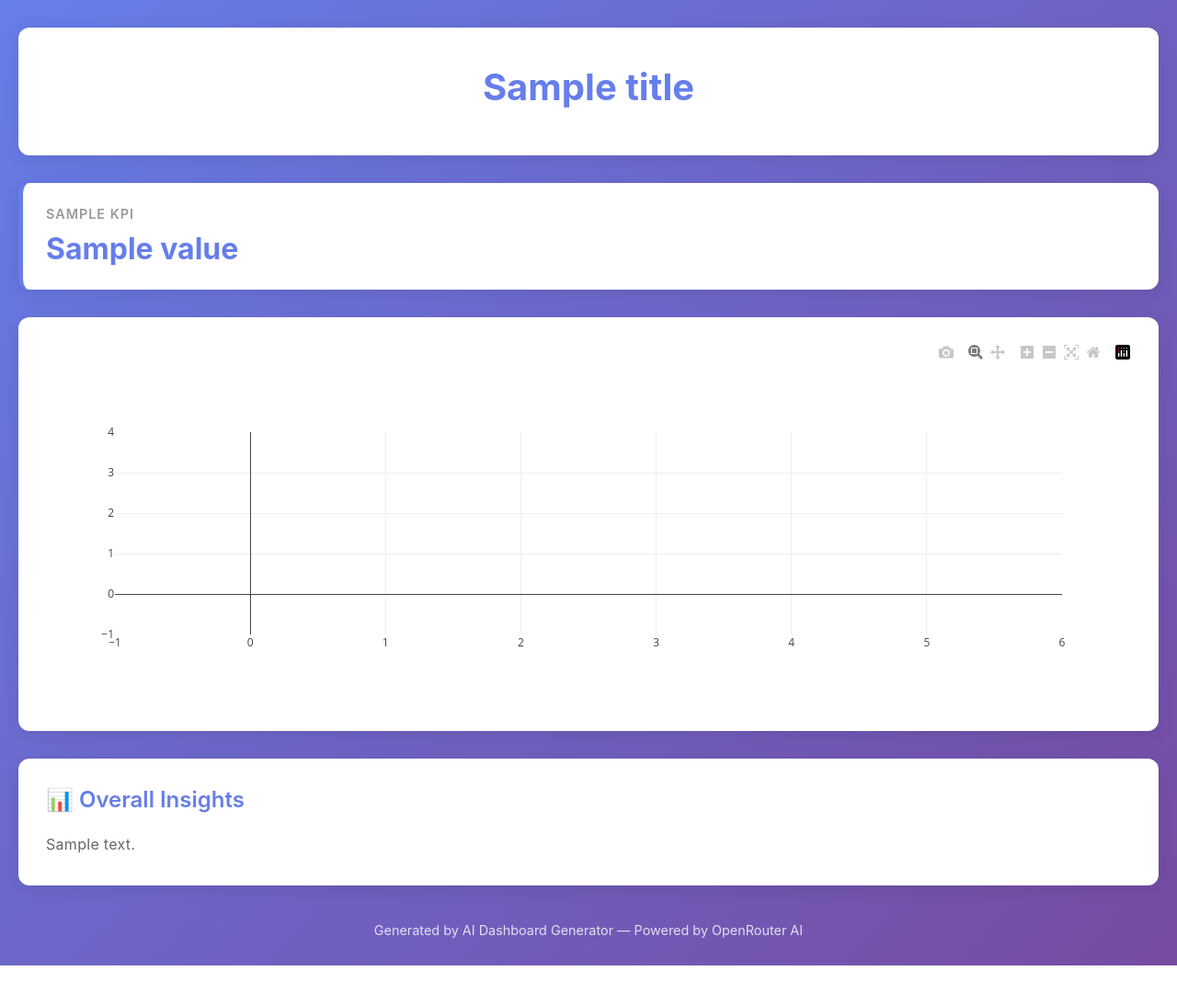
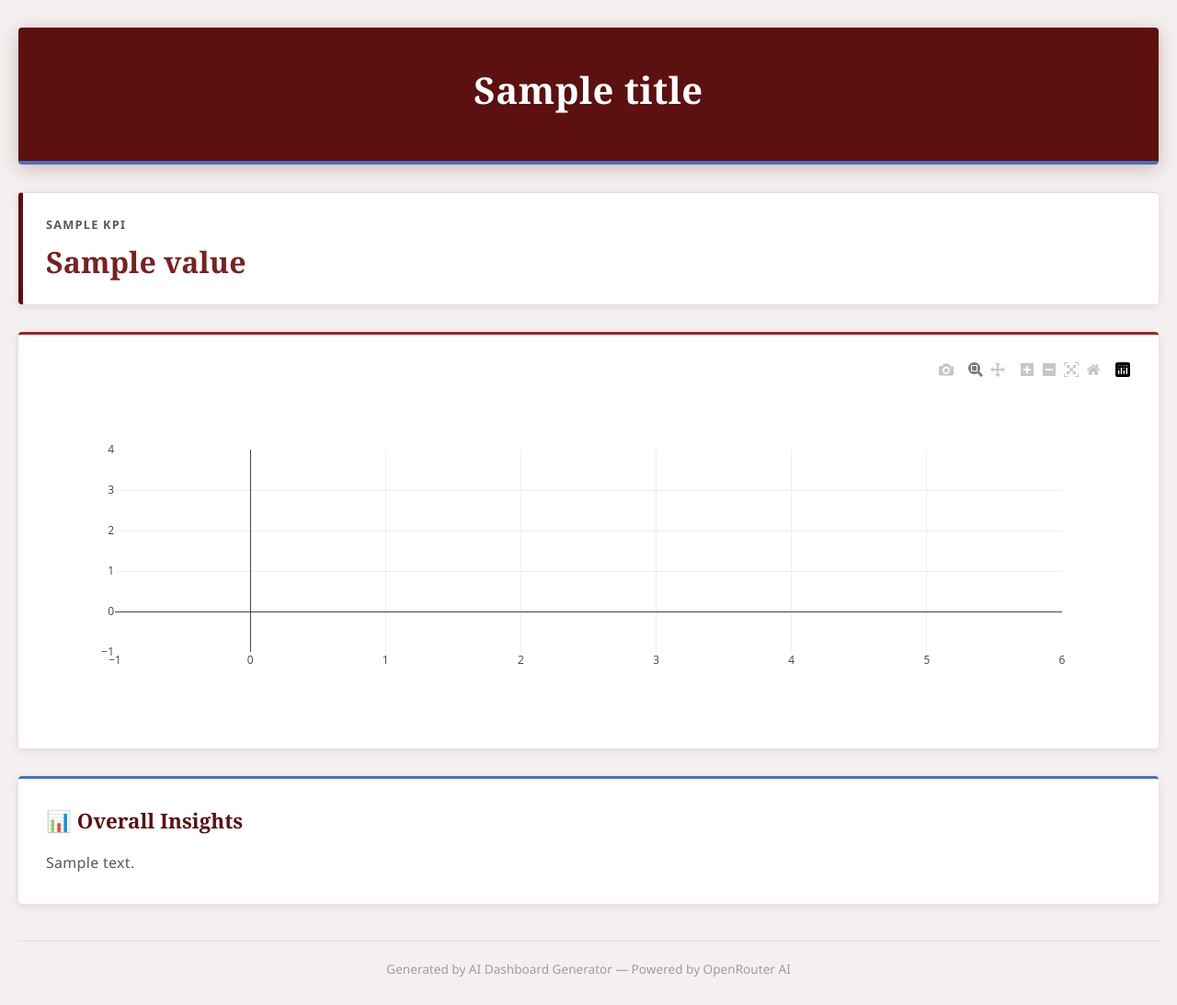
Before and after one commit to MyNguyen1162001/ai-dashboard-data, a Python web app: template ai_dashboard/templates/dashboard.html in a window 1280 px wide. Shown: the whole page at 92% size. Before the commit the page ends 1050 px from the top, so only its background shows below. Run offline with Jinja, Linux system fonts and the light colour scheme; the template is opened without the code that fills it: most values are stand-ins (such as "Sample title", 1, 10 or a date in 2020); some libraries are stand-ins or nearby versions.

Commit message:
Apply Tumble Road Red Blue theme to dashboard HTML builder
Replaces purple gradient theme with a maroon/red-blue palette extracted
from the Tumble Road Power BI theme — dark maroon header, serif title
font (Georgia), alternating red/blue KPI card accents, and warm off-white
background. Also updates app.py to load model options from env vars and
refreshes README docs accordingly.

Co-Authored-By: Claude Sonnet 4.6 <noreply@anthropic.com>

```diff
--- a/ai_dashboard/templates/dashboard.html
+++ b/ai_dashboard/templates/dashboard.html
@@ -6,6 +6,34 @@
     <title>{{ title }}</title>
     <script src="https://cdn.plot.ly/plotly-latest.min.js"></script>
     <style>
+        /* ── Tumble Road Red Blue Theme ── */
+        :root {
+            --red-darkest:   #5C1010;
+            --red-dark:      #7B2020;
+            --red-mid:       #9B2323;
+            --red-accent:    #C00000;
+            --salmon:        #D4856A;
+            --peach:         #E8B09A;
+            --row-alt:       #FAE8E8;
+
+            --blue-navy:     #1F3864;
+            --blue-mid:      #2E75B6;
+            --blue:          #4472C4;
+            --blue-light:    #9DC3E6;
+
+            --gray-light:    #C9C9C9;
+            --gray-mid:      #9E9E9E;
+            --gray-dark:     #595959;
+            --text:          #1A1A1A;
+            --text-inverse:  #FFFFFF;
+            --bg:            #F5F0F0;
+            --card-bg:       #FFFFFF;
+            --border:        #E8D8D8;
+
+            --font-title:    Georgia, 'Times New Roman', serif;
+            --font-body:     'Segoe UI', Calibri, Arial, sans-serif;
+        }
+
         * {
             margin: 0;
             padding: 0;
@@ -13,9 +41,9 @@
         }
 
         body {
-            font-family: -apple-system, BlinkMacSystemFont, 'Segoe UI', Roboto, 'Helvetica Neue', Arial, sans-serif;
-            background: linear-gradient(135deg, #667eea 0%, #764ba2 100%);
-            color: #333;
+            font-family: var(--font-body);
+            background: var(--bg);
+            color: var(--text);
             padding: 0;
             min-height: 100vh;
         }
@@ -27,24 +55,27 @@
         }
 
         .header {
-            background: white;
-            border-radius: 12px;
+            background: var(--red-darkest);
+            border-radius: 4px;
             padding: 40px;
             margin-bottom: 30px;
-            box-shadow: 0 4px 20px rgba(0, 0, 0, 0.1);
+            box-shadow: 0 4px 20px rgba(92, 16, 16, 0.25);
             text-align: center;
+            border-bottom: 4px solid var(--blue);
         }
 
         .header h1 {
+            font-family: var(--font-title);
             font-size: 2.5em;
-            color: #667eea;
+            color: var(--text-inverse);
             margin-bottom: 10px;
             font-weight: 700;
+            letter-spacing: 0.5px;
         }
 
         .header p {
             font-size: 1.1em;
-            color: #666;
+            color: var(--peach);
             font-weight: 300;
         }
 
@@ -56,31 +87,38 @@
         }
 
         .kpi-card {
-            background: white;
-            border-radius: 12px;
+            background: var(--card-bg);
+            border-radius: 4px;
             padding: 25px;
-            box-shadow: 0 4px 20px rgba(0, 0, 0, 0.1);
+            box-shadow: 0 2px 10px rgba(92, 16, 16, 0.12);
             transition: transform 0.3s ease, box-shadow 0.3s ease;
-            border-left: 5px solid #667eea;
+            border-left: 5px solid var(--red-mid);
+            border-top: 1px solid var(--border);
         }
 
+        .kpi-card:nth-child(4n+1) { border-left-color: var(--red-darkest); }
+        .kpi-card:nth-child(4n+2) { border-left-color: var(--blue); }
+        .kpi-card:nth-child(4n+3) { border-left-color: var(--blue-mid); }
+        .kpi-card:nth-child(4n+4) { border-left-color: var(--blue-navy); }
+
         .kpi-card:hover {
-            transform: translateY(-5px);
-            box-shadow: 0 8px 30px rgba(0, 0, 0, 0.15);
+            transform: translateY(-4px);
+            box-shadow: 0 6px 24px rgba(92, 16, 16, 0.18);
         }
 
         .kpi-label {
-            font-size: 0.9em;
-            color: #999;
+            font-size: 0.8em;
+            color: var(--gray-dark);
             text-transform: uppercase;
-            letter-spacing: 1px;
+            letter-spacing: 1.2px;
             margin-bottom: 10px;
-            font-weight: 600;
+            font-weight: 700;
         }
 
         .kpi-value {
+            font-family: var(--font-title);
             font-size: 2em;
-            color: #667eea;
+            color: var(--red-dark);
             font-weight: 700;
         }
 
@@ -92,17 +130,21 @@
         }
 
         .chart-container {
-            background: white;
-            border-radius: 12px;
+            background: var(--card-bg);
+            border-radius: 4px;
             padding: 25px;
-            box-shadow: 0 4px 20px rgba(0, 0, 0, 0.1);
+            box-shadow: 0 2px 10px rgba(92, 16, 16, 0.12);
+            border-top: 3px solid var(--red-mid);
         }
 
         .chart-title {
-            font-size: 1.2em;
-            color: #333;
+            font-family: var(--font-body);
+            font-size: 1.1em;
+            color: var(--red-darkest);
             margin-bottom: 15px;
-            font-weight: 600;
+            font-weight: 700;
+            text-transform: uppercase;
+            letter-spacing: 0.5px;
         }
 
         .chart-wrapper {
@@ -113,42 +155,47 @@
 
         .chart-insight {
             margin-top: 15px;
-            padding-top: 15px;
-            border-top: 1px solid #eee;
-            font-size: 0.95em;
-            color: #666;
-            line-height: 1.5;
+            padding: 12px 15px;
+            border-top: 1px solid var(--border);
+            background: var(--row-alt);
+            font-size: 0.92em;
+            color: var(--gray-dark);
+            line-height: 1.6;
             font-style: italic;
+            border-radius: 0 0 4px 4px;
         }
 
         .insights-section {
-            background: white;
-            border-radius: 12px;
+            background: var(--card-bg);
+            border-radius: 4px;
             padding: 30px;
-            box-shadow: 0 4px 20px rgba(0, 0, 0, 0.1);
+            box-shadow: 0 2px 10px rgba(92, 16, 16, 0.12);
             margin-bottom: 30px;
+            border-top: 3px solid var(--blue);
         }
 
         .insights-title {
-            font-size: 1.5em;
-            color: #667eea;
-            margin-bottom: 20px;
-            font-weight: 600;
+            font-family: var(--font-title);
+            font-size: 1.4em;
+            color: var(--red-darkest);
+            margin-bottom: 16px;
+            font-weight: 700;
         }
 
         .insights-text {
             font-size: 1em;
-            color: #666;
+            color: var(--gray-dark);
             line-height: 1.8;
             letter-spacing: 0.3px;
         }
 
         .footer {
             text-align: center;
-            color: white;
+            color: var(--gray-mid);
             margin-top: 40px;
-            font-size: 0.9em;
-            opacity: 0.8;
+            font-size: 0.85em;
+            border-top: 1px solid var(--border);
+            padding-top: 20px;
         }
 
         @media (max-width: 768px) {
@@ -202,7 +249,7 @@
         {% endif %}
 
         <div class="footer">
-            <p>Generated by AI Dashboard Generator — Powered by OpenRouter AI</p>
+            <p>Generated by AI Dashboard Generator &mdash; Powered by OpenRouter AI</p>
         </div>
     </div>
 
```
Also changed, not shown: ai_dashboard/app.py (+13 -7 lines), ai_dashboard/test_dashboard.html (+100 -58 lines), ai_dashboard/README.md.
